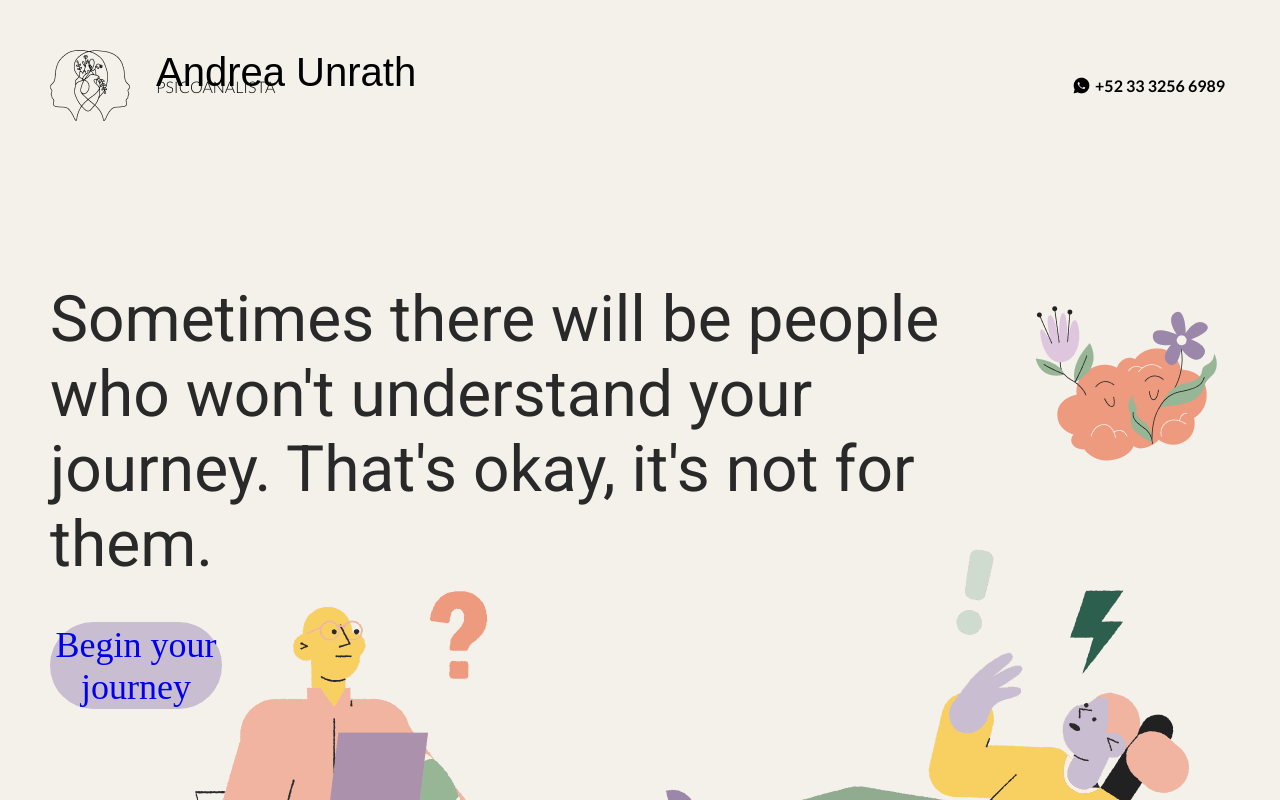
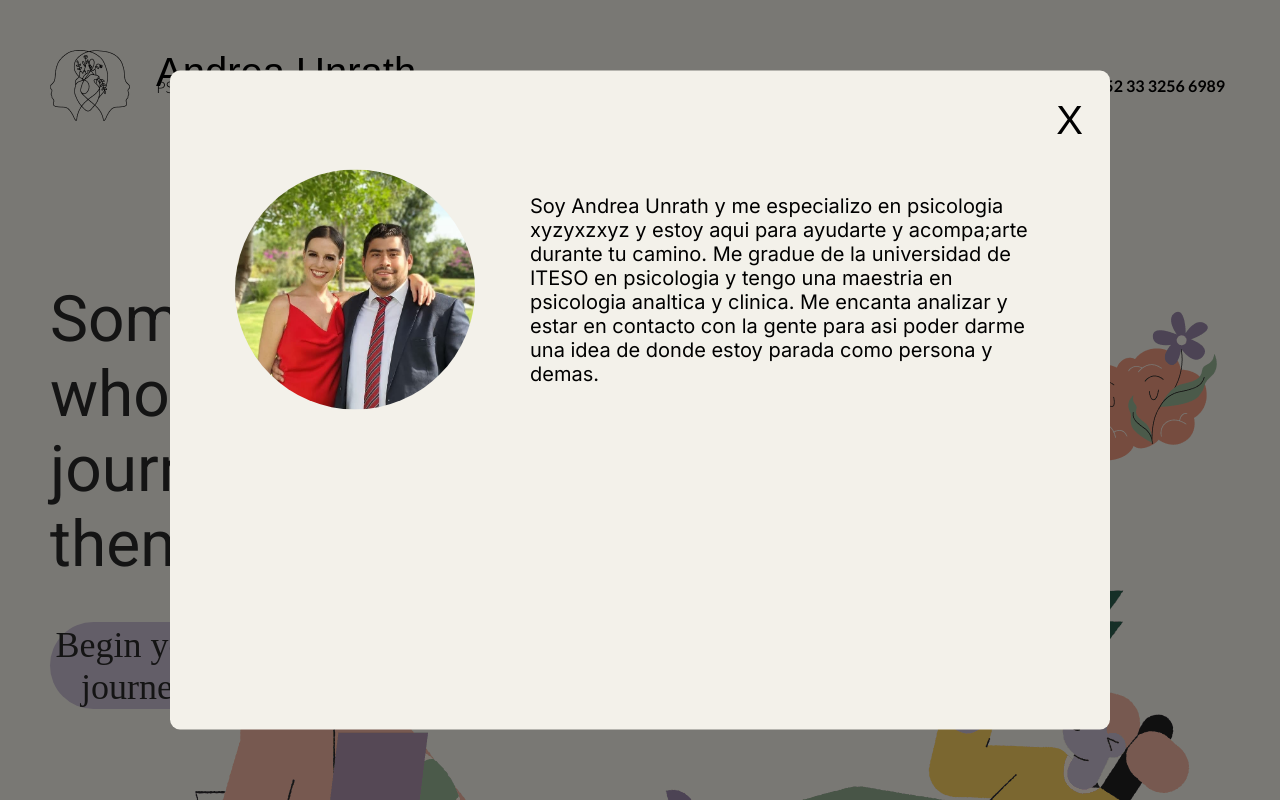
Before and after one commit to TIit0/andy-site, a React (Create React App) app: page / in a window 1280 px wide. Shown: the top 800 px of the page. Built offline with nearby package versions, Linux system fonts and the light colour scheme; a web font is replaced by a local one.

Commit message:
modal certification section

```diff
--- a/public/index.html
+++ b/public/index.html
@@ -29,6 +29,7 @@
   <body>
     <noscript>You need to enable JavaScript to run this app.</noscript>
     <div id="root"></div>
+    <div id="modal"></div>
     <!--
       This HTML file is a template.
       If you open it directly in the browser, you will see an empty page.
--- a/src/App/App.css
+++ b/src/App/App.css
@@ -45,6 +45,10 @@ body {
   background-color: var(--mainBackground);
 }
 
+a {
+  color: var(--font);
+}
+
 a:visited {
   color: var(--font);
 }
--- a/src/App/App.js
+++ b/src/App/App.js
@@ -5,13 +5,19 @@ import Hero from '../components/Hero/Hero';
 import MyWork from '../components/MyWork/MyWork';
 import HowItWorks from '../components/HowItWorks/HowItWorks';
 import Footer from '../components/Footer/Footer';
+import AboutMe from '../components/AboutMe/AboutMe';
+import { useState } from 'react';
 
 function App() {
+  const [isModalOpen, setIsModalOpen] = useState(true);
+  console.log(isModalOpen);
+
   return (
     <div className="App">
       <Header />
       <Hero />
-      <MyWork />
+      <MyWork setIsModalOpen={setIsModalOpen} />
+      {isModalOpen ? <AboutMe setIsModalOpen={setIsModalOpen} /> : null}
       <HowItWorks />
       <Footer />
     </div>
--- a/src/components/AboutMe/AboutMe.css
+++ b/src/components/AboutMe/AboutMe.css
@@ -0,0 +1,63 @@
+
+.about-me--background {
+    position: fixed;
+    top: 0;
+    left: 0;
+    right: 0;
+    bottom: 0;
+    background-color: rgba(0,0,0, .5);
+}
+
+.about-me__content {
+    position: fixed;
+    top: 50%;
+    left: 50%;
+    transform: translate(-50%, -50%);
+
+
+
+    width: 94rem;
+    height: 65.9rem;
+    background-color: var(--mainBackground);
+    border-radius: 1rem;
+}
+
+.about-me__content--close-button-wrapper {
+    display: flex;
+    justify-content: flex-end;
+    margin: 2.7rem;
+}
+
+.about-me__content--close-button-wrapper--btn {
+    cursor: pointer;
+    background-color: transparent;
+    font-size: 4rem;
+    border: none;
+}
+
+.about-me__content__information {
+    display: flex;
+    flex-direction: column;
+    width: 100%;
+}
+
+.about-me__content__information__me {
+    display: flex;
+    justify-content: center;
+    align-items: center;
+
+    gap: 5.5rem;
+    margin: 0 6.5rem;
+}
+
+.about-me__content__information__me--img {
+    width: 29.2rem;
+    height: 24rem;
+    border-radius: 500rem;
+}
+
+.about-me__content__information__me--text {
+    font-family: var(--inter);
+    font-weight: 400;
+    font-size: 2rem;
+}
--- a/src/components/AboutMe/AboutMe.js
+++ b/src/components/AboutMe/AboutMe.js
@@ -1,8 +1,48 @@
 
 import "./AboutMe.css"
 import ReactDom from "react-dom";
+import profilePic from "../../utils/imgs/placeholder.jpg"
 
 
-export default function AboutMe() {
+export default function AboutMe({ setIsModalOpen }) {
 
+    function closeModal() {
+        setIsModalOpen(false);
+    }
+
+    return ReactDom.createPortal(
+        <>
+            <div
+                onClick={closeModal}
+                className="about-me--background" />
+
+            <div className="about-me__content">
+                <div className="about-me__content--close-button-wrapper">
+                    <button
+                        onClick={closeModal}
+                        className="about-me__content--close-button-wrapper--btn"
+                    >X
+                    </button>
+                </div>
+                <div className="about-me__content__information">
+                    <div className="about-me__content__information__me">
+                        <img
+                            src={profilePic}
+                            className="about-me__content__information__me--img"
+                        />
+
+                        <p className="about-me__content__information__me--text">
+                            Soy Andrea Unrath y me especializo en psicologia xyzyxzxyz y estoy aqui para ayudarte y acompa;arte durante tu camino.
+                            Me gradue de la universidad de ITESO en psicologia y tengo una maestria en psicologia analtica y clinica.
+                            Me encanta analizar y estar en contacto con la gente para asi poder darme una idea de donde estoy parada como persona y demas.
+                        </p>
+                    </div>
+                </div>
+                <div className="about-me__content__information__certification">
+
+                </div>
+            </div>
+        </>,
+        document.getElementById("modal")
+    );
 }
--- a/src/components/Button/Button.js
+++ b/src/components/Button/Button.js
@@ -2,20 +2,26 @@
 import "./Button.css"
 
 export default function Button(props) {
-    const {children, variant = "" } = props;
+    const {children, variant = "", setIsModalOpen} = props;
 
    /* can be replaced by a switch if more buttons are needed in the future  */
     return (
         variant === "slim" ?
-        <button className={`button ${variant}`}>
+        <button
+        type="button"
+        className={`button ${variant}`}
+        onClick={() => setIsModalOpen(true)}
+        >
             {children}
         </button>
         :
-        <button className={`button`}>
+        <button
+        type="button"
+        className={`button`}>
             <a
             target="_blank"
             rel="noopener noreferrer"
-            href="https://www.youtube.com/watch?v=PKwu15ldZ7k"
+            href="https://calendly.com/mariaromanza"
             >{children}
             </a>
         </button>
--- a/src/components/MyWork/MyWork.js
+++ b/src/components/MyWork/MyWork.js
@@ -5,7 +5,7 @@ import personalityDisorder from "../../utils/imgs/personality-disorder.png"
 import anxiety from "../../utils/imgs/anxiety.png"
 import overthinking from "../../utils/imgs/overthinking.png"
 
-export default function MyWork() {
+export default function MyWork({setIsModalOpen}) {
     return (
         <section className="my-work">
             <h3 className="my-work__h3">
@@ -65,7 +65,11 @@ export default function MyWork() {
                     </p>
                 </div>
             </div>
-            <Button variant="slim">know more about me</Button>
+            <Button
+            setIsModalOpen={setIsModalOpen}
+            variant="slim"
+            >know more about me
+            </Button>
         </section>
     );
 }
```
Also changed, not shown: src/utils/imgs/placeholder.jpg (added).
